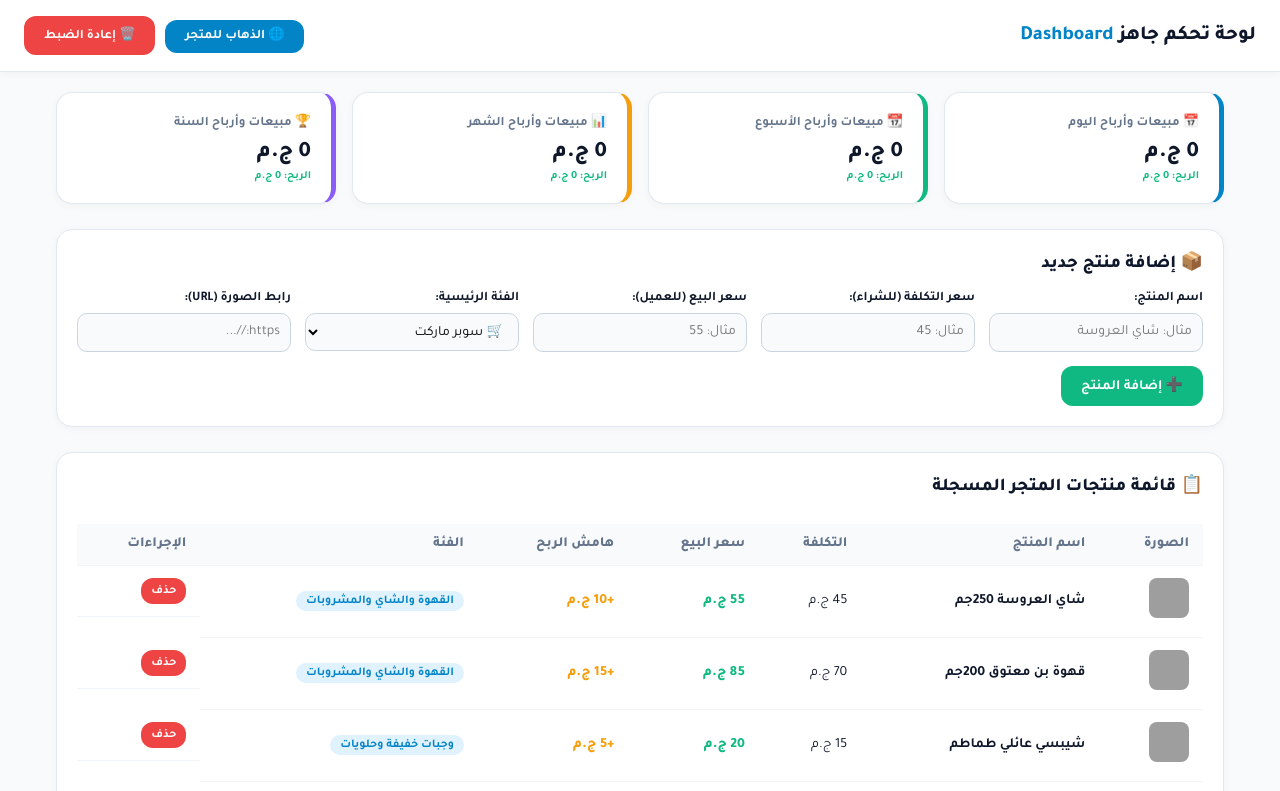
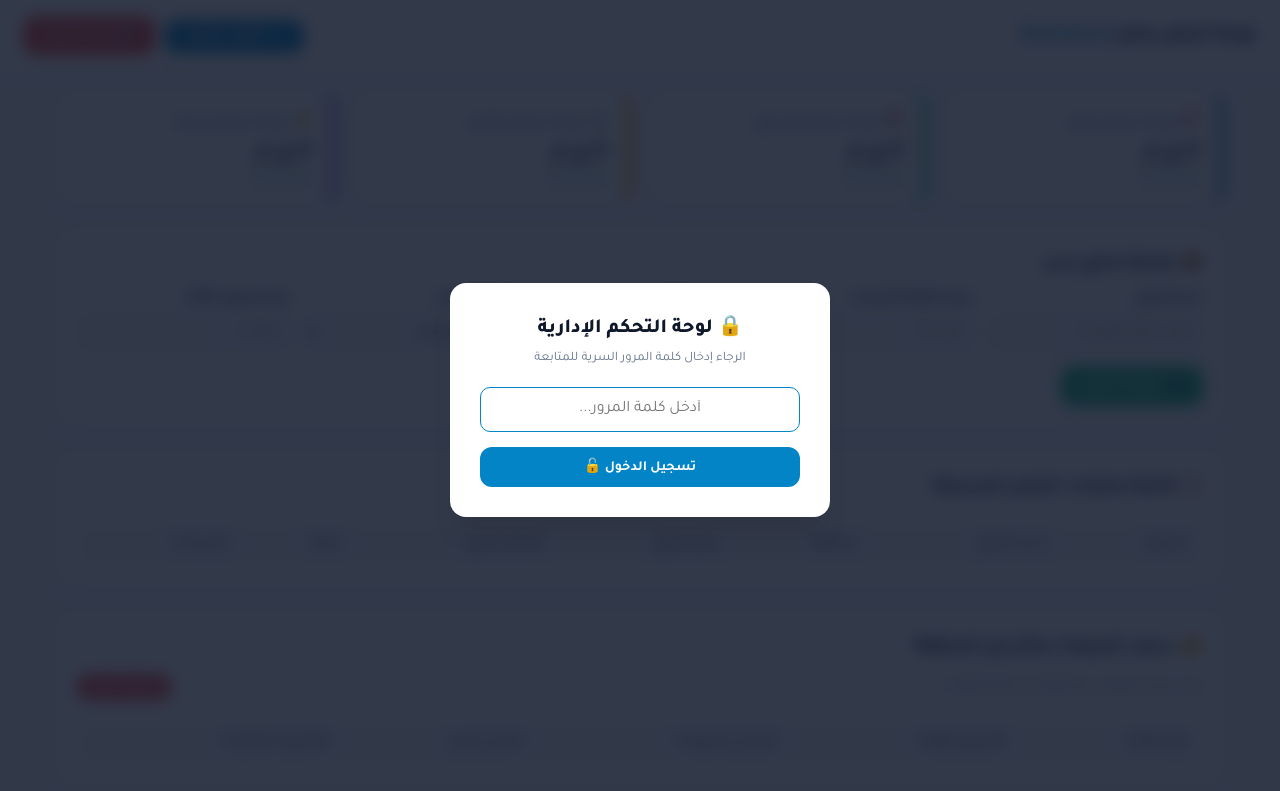
Before and after one commit to samehabouelazm-cloud/ready-food-delivery, a website: page dashboard.html in a window 1280 px wide. Shown: the top 791 px of the page. Drawn offline with Linux system fonts and the light colour scheme; grey boxes are pictures that could not be loaded.

Commit message:
Update dashboard.html

```diff
--- a/dashboard.html
+++ b/dashboard.html
@@ -80,9 +80,36 @@
 
         .actions-cell { display: flex; gap: 6px; }
         .badge { background: #e0f2fe; color: var(--primary); padding: 4px 10px; border-radius: 20px; font-size: 12px; font-weight: 700; }
+
+        #authOverlay {
+            position: fixed; top: 0; left: 0; width: 100%; height: 100%;
+            background: rgba(15, 23, 42, 0.85); backdrop-filter: blur(8px);
+            display: flex; justify-content: center; align-items: center; z-index: 9999;
+        }
+        .auth-box {
+            background: var(--surface); padding: 30px; border-radius: var(--radius-lg);
+            width: 100%; max-width: 380px; box-shadow: 0 20px 25px -5px rgba(0,0,0,0.1);
+            text-align: center;
+        }
+        .auth-box h3 { font-size: 20px; font-weight: 800; margin-bottom: 10px; color: var(--text-dark); }
+        .auth-box p { font-size: 13px; color: var(--text-muted); margin-bottom: 20px; }
+        .auth-box input {
+            width: 100%; padding: 12px; border: 1px solid #cbd5e1; border-radius: 10px;
+            font-size: 16px; text-align: center; margin-bottom: 15px; outline: none; background: #f8fafc;
+        }
+        .auth-box input:focus { border-color: var(--primary); background: #fff; }
     </style>
 </head>
 <body>
+
+    <div id="authOverlay">
+        <div class="auth-box">
+            <h3>🔒 لوحة التحكم الإدارية</h3>
+            <p>الرجاء إدخال كلمة المرور السرية للمتابعة</p>
+            <input type="password" id="adminPasswordInput" placeholder="أدخل كلمة المرور..." onkeydown="if(event.key === 'Enter') checkAdminPassword()">
+            <button class="btn" style="width: 100%;" onclick="checkAdminPassword()">تسجيل الدخول 🔓</button>
+        </div>
+    </div>
 
     <header class="header">
         <div class="brand">
@@ -201,6 +228,21 @@
     </div>
 
     <script>
+        // 🔑 كلمة المرور السرية لصفحة لوحة التحكم
+        const ADMIN_PASSWORD = "Ss@1234567890";
+
+        function checkAdminPassword() {
+            let enteredPass = document.getElementById('adminPasswordInput').value;
+            if (enteredPass === ADMIN_PASSWORD) {
+                document.getElementById('authOverlay').style.display = 'none';
+                initDashboard();
+            } else {
+                alert('❌ كلمة المرور غير صحيحة! حاول مرة أخرى.');
+                document.getElementById('adminPasswordInput').value = '';
+                document.getElementById('adminPasswordInput').focus();
+            }
+        }
+
         let products = [];
         let salesLog = [];
 
@@ -378,7 +420,9 @@
             }
         }
 
-        window.onload = initDashboard;
+        window.onload = () => {
+            document.getElementById('adminPasswordInput').focus();
+        };
     </script>
 </body>
 </html>
```
